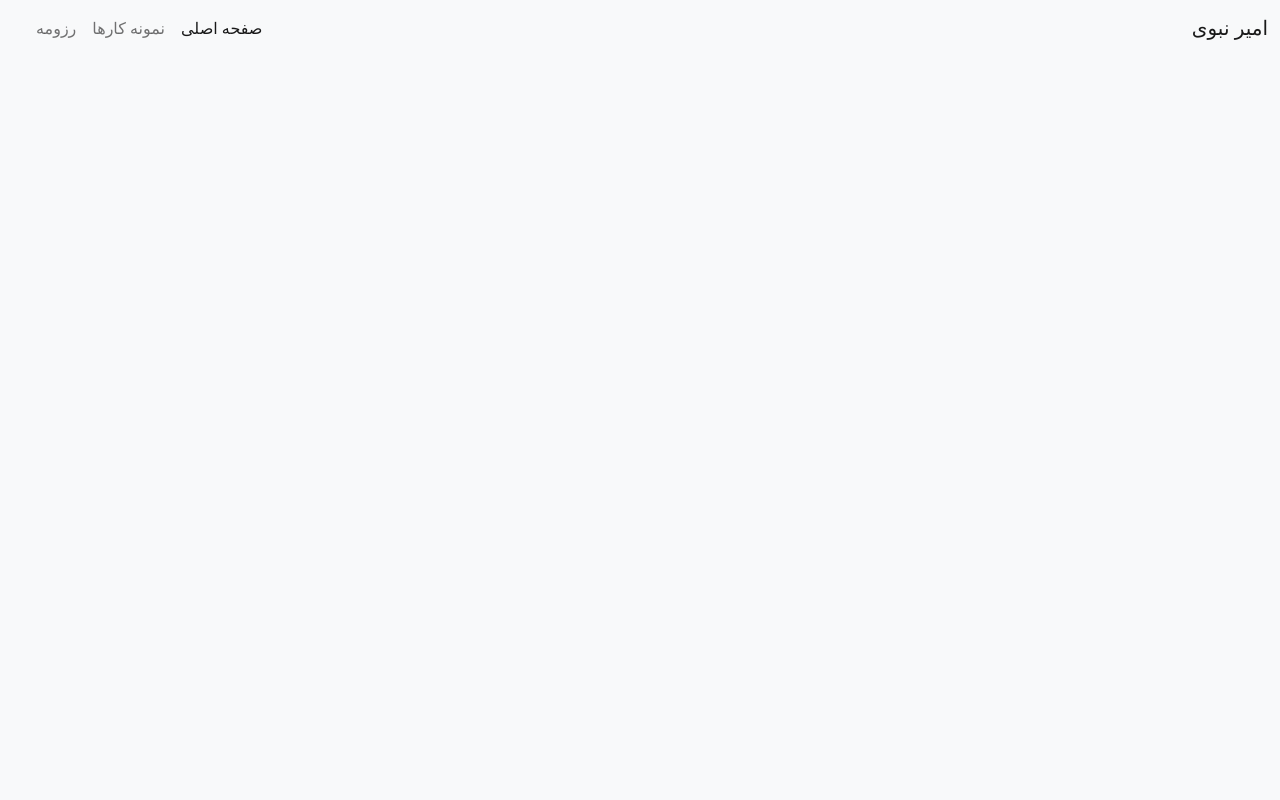
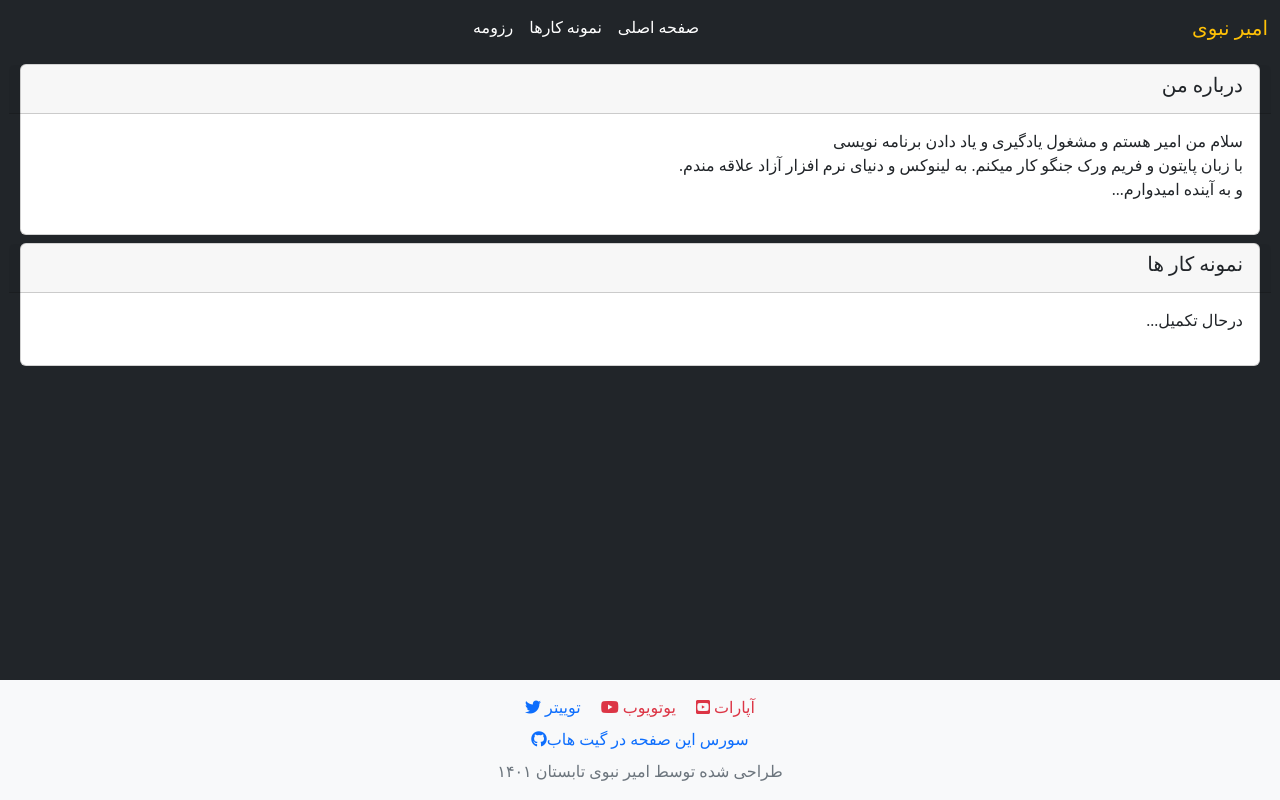
Before and after one commit to amir110011/amir313, a plain HTML site: page index.html in a window 1280 px wide. Drawn offline with nearby package versions, Linux system fonts and the light colour scheme; a small style sheet from the web is missing.

Commit message:
add feature

```diff
--- a/index.html
+++ b/index.html
@@ -6,33 +6,45 @@
   <meta name="viewport" content="width=device-width, initial-scale=1">
 
   <!-- Bootstrap CSS -->
-    <link rel="stylesheet" href="https://cdn.jsdelivr.net/npm/bootstrap@5.2.0-beta1/dist/css/bootstrap.rtl.min.css" integrity="sha384-dc2NSrAXbAkjrdm9IYrX10fQq9SDG6Vjz7nQVKdKcJl3pC+k37e7qJR5MVSCS+wR" crossorigin="anonymous">
-
+  <link rel="stylesheet" href="https://cdn.jsdelivr.net/npm/bootstrap@5.2.0-beta1/dist/css/bootstrap.rtl.min.css"
+    integrity="sha384-dc2NSrAXbAkjrdm9IYrX10fQq9SDG6Vjz7nQVKdKcJl3pC+k37e7qJR5MVSCS+wR" crossorigin="anonymous">
+  <link href="https://cdn.jsdelivr.net/gh/rastikerdar/vazirmatn@v33.003/Vazirmatn-font-face.css" rel="stylesheet"
+    type="text/css" />
+  <link rel="stylesheet" href="https://cdnjs.cloudflare.com/ajax/libs/font-awesome/6.1.1/css/all.min.css"
+    integrity="sha512-KfkfwYDsLkIlwQp6LFnl8zNdLGxu9YAA1QvwINks4PhcElQSvqcyVLLD9aMhXd13uQjoXtEKNosOWaZqXgel0g=="
+    crossorigin="anonymous" referrerpolicy="no-referrer" />
   <title>امیر نبوی</title>
+  <style>
+    * {
+      font-family: 'Vazirmatn';
+    }
+  </style>
 </head>
-  <body class="bg-light">
+<body class="bg-dark">
   <header>
-    <nav class="navbar navbar-expand-lg bg-light fixed-top">
+    <nav class="navbar navbar-expand-lg bg-dark navbar-dark">
       <div class="container-fluid">
-          <a class="navbar-brand" href="#">امیر نبوی</a>
-          <button class="navbar-toggler" type="button" data-bs-toggle="offcanvas" data-bs-target="#offcanvasNavbar" aria-controls="offcanvasNavbar">
+        <button class="navbar-toggler" type="button" data-bs-toggle="offcanvas" data-bs-target="#offcanvasNavbar"
+          aria-controls="offcanvasNavbar">
           <span class="navbar-toggler-icon"></span>
         </button>
-          <div class="offcanvas offcanvas-end" tabindex="-1" id="offcanvasNavbar" aria-labelledby="offcanvasNavbarLabel">
+        <a class="navbar-brand text-warning" href="https://amir313.ir">امیر نبوی</a>
+        <div class="offcanvas bg-dark offcanvas-start" tabindex="-1" id="offcanvasNavbar"
+          aria-labelledby="offcanvasNavbarLabel">
           <div class="offcanvas-header">
             <h5 class="offcanvas-title" id="offcanvasNavbarLabel">دسترسی سریع</h5>
             <button type="button" class="btn-close" data-bs-dismiss="offcanvas" aria-label="Close"></button>
           </div>
           <div class="offcanvas-body">
-              <ul class="navbar-nav justify-content-end flex-grow-1 pe-3">
+            <ul class="navbar-nav justify-content-center flex-grow-1 ps-3">
               <li class="nav-item">
                 <a class="nav-link active" aria-current="page" href="#">صفحه اصلی </a>
               </li>
               <li class="nav-item">
-                  <a class="nav-link" href="#">نمونه کارها</a>
+                <a class="nav-link active" href="#2">نمونه کارها</a>
               </li>
               <li class="nav-item">
-                    <a class="nav-link" href="#">رزومه</a>
+                <a class="nav-link active" href="#" target="">رزومه</a>
               </li>
 
             </ul>
@@ -44,13 +56,65 @@
   </header>
 
   <main>
+    <div class="row m-2">
+      <div class="col">
+        <div class="card">
+          <div class=" card-header row"><a class="link-dark text-decoration-none" data-bs-toggle="collapse"
+              href="#collapseExample" role="button" aria-expanded="false" aria-controls="collapseExample">
+              <h5 class="col">درباره من</h5>
+            </a>
+          </div>
 
+          <div class="card-body" class="collapse" id="collapseExample">
+            <p>
+              سلام من امیر هستم و مشغول یادگیری و یاد دادن برنامه نویسی
+              <br>
+              با زبان پایتون و فریم ورک جنگو کار میکنم. به لینوکس و دنیای نرم افزار آزاد علاقه مندم.
+              <br>
+              و به آینده امیدوارم...
+            </p>
+          </div>
+        </div>
+      </div>
+    </div>
+    <div class="row m-2">
+      <div class="col">
+        <div class="card" id="2">
+          <div class=" card-header row"><a class="link-dark text-decoration-none" data-bs-toggle="collapse"
+              href="#resume" role="button" aria-expanded="false" aria-controls="resume">
+              <h5 class="col">نمونه کار ها</h5>
+            </a>
+          </div>
+
+          <div class="card-body" class="collapse" id="resume">
+            <p>
+              درحال تکمیل...
+            </p>
+          </div>
+        </div>
+      </div>
+    </div>
+    </div>
+    </div>
   </main>
-
- <footer>
-
+  <footer class="footer mt-auto py-3 bg-light fixed-bottom text-center">
+    <div class="container">
+      <div>
+        <a href="http://aparat.com/amir313.ir" target="_blank" class="link-danger text-decoration-none mx-2"
+          rel="noopener noreferrer"> آپارات <i class="fa-brands fa-youtube-square"></i></a>
+        <a href="http://aparat.com/amir313.ir" target="_blank" class="link-danger text-decoration-none mx-2"
+          rel="noopener noreferrer"> یوتویوب <i class="fa-brands fa-youtube"></i></a>
+        <a href="http://aparat.com/amir313.ir" target="_blank" class="link-primary text-decoration-none mx-2"
+          rel="noopener noreferrer"> توییتر <i class="fa-brands fa-twitter"></i></a></div>
+      <div class="mt-2">
+        <a href="https://github.com/amir313-ir/amir313" class="text-decoration-none" target="_blank"
+          rel="noopener noreferrer">سورس این صفحه در گیت هاب<i
+            class="fa-brands fa-github"></i></a>
+      </div>
+      <div class="mt-2">
+        <span class="text-muted">طراحی شده توسط امیر نبوی تابستان ۱۴۰۱</span>
+      </div>
   </footer>
-
 
 
 
@@ -59,7 +123,9 @@
   <!-- Optional JavaScript; choose one of the two! -->
 
   <!-- Option 1: Bootstrap Bundle with Popper -->
-    <script src="https://cdn.jsdelivr.net/npm/bootstrap@5.2.0-beta1/dist/js/bootstrap.bundle.min.js" integrity="sha384-pprn3073KE6tl6bjs2QrFaJGz5/SUsLqktiwsUTF55Jfv3qYSDhgCecCxMW52nD2" crossorigin="anonymous"></script>
+  <script src="https://cdn.jsdelivr.net/npm/bootstrap@5.2.0-beta1/dist/js/bootstrap.bundle.min.js"
+    integrity="sha384-pprn3073KE6tl6bjs2QrFaJGz5/SUsLqktiwsUTF55Jfv3qYSDhgCecCxMW52nD2" crossorigin="anonymous">
+  </script>
 
   <!-- Option 2: Separate Popper and Bootstrap JS -->
   <!--
```
Lines whose indentation alone changed are shown as unchanged.
